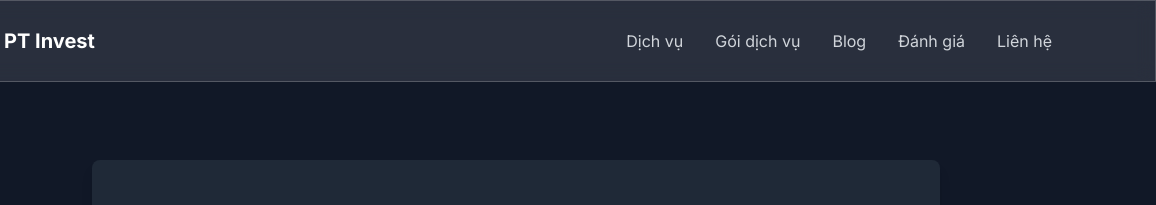
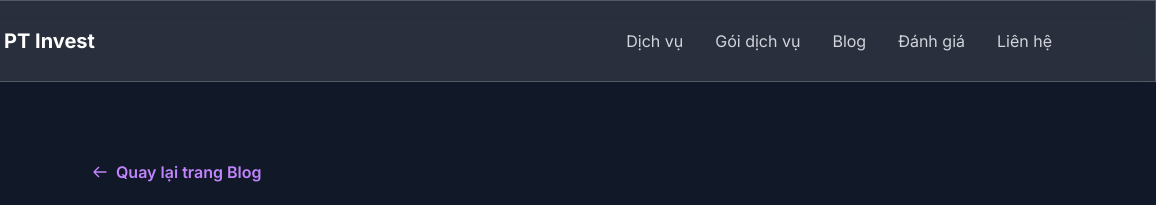
Before and after one commit to quocdung92/ptinvest, a plain HTML site: page post-1.html in a window 1280 px wide. Shown: the top 205 px of the page, 124-1280 px from the left. Drawn offline with nearby package versions, Linux system fonts and the light colour scheme.

Commit message:
Update post-1.html

```diff
--- a/post-1.html
+++ b/post-1.html
@@ -85,6 +85,15 @@
         <!-- Article Section -->
         <section class="relative pt-32 pb-12 md:pt-40 md:pb-20">
             <div class="max-w-4xl mx-auto px-4 sm:px-6">
+
+                <!-- Back to blog button -->
+                <div class="mb-8">
+                    <a href="index.html#blog" class="text-purple-400 hover:text-purple-300 transition duration-300 ease-in-out font-semibold inline-flex items-center">
+                        <svg class="w-4 h-4 mr-2" fill="none" stroke="currentColor" viewBox="0 0 24 24" xmlns="http://www.w3.org/2000/svg"><path stroke-linecap="round" stroke-linejoin="round" stroke-width="2" d="M10 19l-7-7m0 0l7-7m-7 7h18"></path></svg>
+                        Quay lại trang Blog
+                    </a>
+                </div>
+
                 <article class="bg-gray-800 p-8 md:p-12 rounded-lg shadow-lg">
                     <!-- Tiêu đề bài viết -->
                     <h1 class="text-4xl md:text-5xl font-extrabold leading-tight mb-4 text-center">
```
